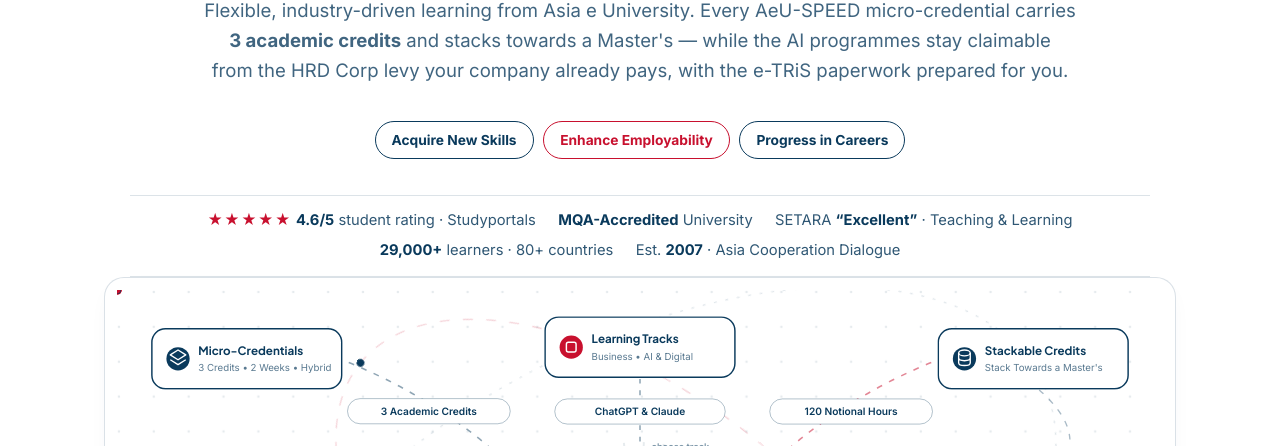
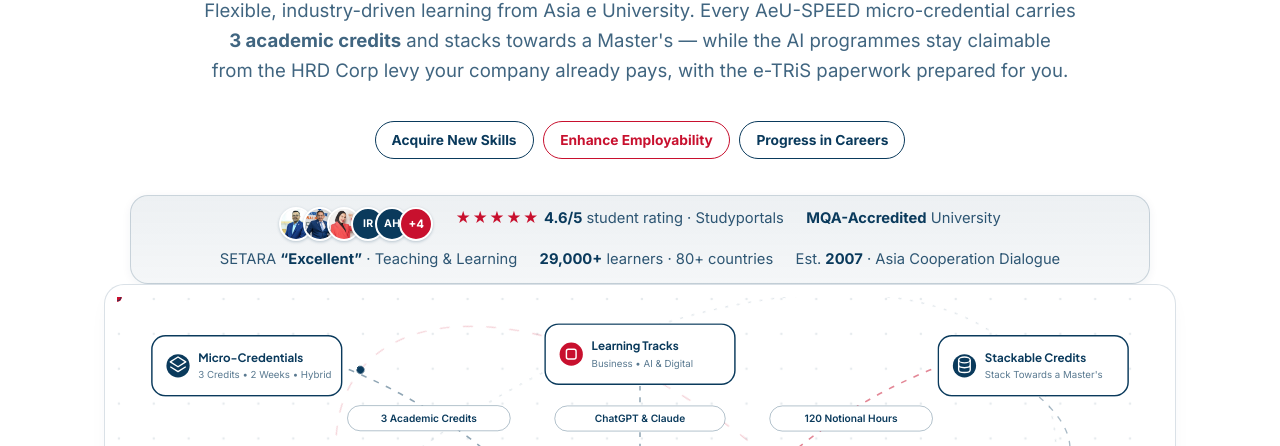
Before and after one commit to enablly/aeu-speed-ai-training, a plain HTML site: page index.html in a window 1280 px wide. Shown: the part 354-800 px from the top of the page. Drawn offline with Linux system fonts and the light colour scheme.

Commit message:
Highlight credibility strip and add stacked avatar group

```diff
--- a/index.html
+++ b/index.html
@@ -1384,14 +1384,37 @@
       gap: 0.45rem 1.4rem;
       max-width: 1020px;
       margin: 1.15rem auto 0;
-      padding: 0.8rem 1rem;
-      border-top: 1px solid rgba(10, 58, 92, 0.14);
-      border-bottom: 1px solid rgba(10, 58, 92, 0.14);
+      padding: 0.7rem 1.2rem;
+      background: linear-gradient(180deg, rgba(10, 58, 92, 0.075), rgba(10, 58, 92, 0.045));
+      border: 1px solid rgba(10, 58, 92, 0.18);
+      border-radius: 18px;
+      box-shadow: 0 2px 10px rgba(10, 58, 92, 0.06);
       color: rgba(10, 58, 92, 0.85);
       font-size: 0.92rem;
     }
     .cred-strip strong { color: #0a3a5c; }
     .cred-stars { color: #c8102e; letter-spacing: 0.1em; }
+    .avatar-stack { display: inline-flex; align-items: center; }
+    .stack-av {
+      width: 34px;
+      height: 34px;
+      border-radius: 50%;
+      border: 2px solid #ffffff;
+      margin-left: -10px;
+      object-fit: cover;
+      background: #ffffff;
+      box-shadow: 0 1px 3px rgba(10, 58, 92, 0.25);
+      flex: none;
+    }
+    .avatar-stack .stack-av:first-child { margin-left: 0; }
+    .stack-mono, .stack-more {
+      display: inline-flex;
+      align-items: center;
+      justify-content: center;
+      font-weight: 700;
+    }
+    .stack-mono { background: #0a3a5c; color: #ffffff; font-size: 0.66rem; letter-spacing: 0.02em; }
+    .stack-more { background: #c8102e; color: #ffffff; font-size: 0.72rem; }
     .cred-item { white-space: nowrap; }
 
     /* Testimonials (navy band) */
@@ -1710,6 +1733,7 @@
         </div>
 
         <div class="cred-strip" aria-label="Asia e University credibility at a glance">
+          <span class="avatar-stack" aria-hidden="true"><img class="stack-av" src="photo-fauzy.jpg" alt=""><img class="stack-av" src="photo-irmohizam.jpg" alt=""><img class="stack-av" src="photo-nurtria.jpg" alt=""><span class="stack-av stack-mono">IR</span><span class="stack-av stack-mono">AH</span><span class="stack-av stack-more">+4</span></span>
           <span class="cred-item"><span class="cred-stars" aria-hidden="true">★★★★★</span> <strong>4.6/5</strong>&nbsp;student rating · Studyportals</span>
           <span class="cred-item"><strong>MQA-Accredited</strong>&nbsp;University</span>
           <span class="cred-item">SETARA <strong>“Excellent”</strong>&nbsp;· Teaching &amp; Learning</span>
```
